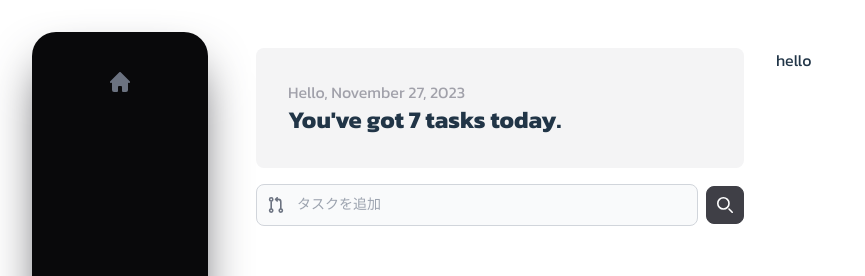
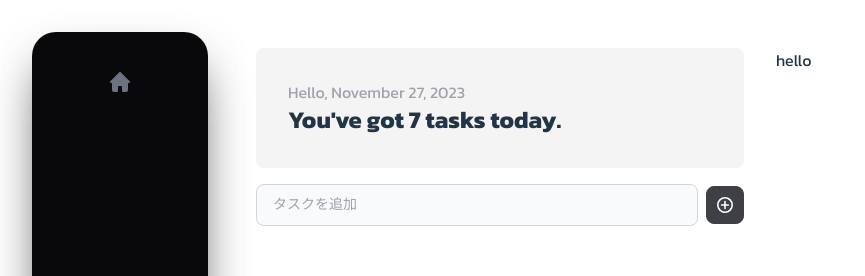
Before and after one commit to sooom1627/trail, a React (Vite) app: page / in a window 1280 px wide. Shown: the top 276 px of the page, without its empty margins (0-865 px from the left). Built offline with nearby package versions, Linux system fonts and the light colour scheme; a web font is replaced by a local one.

Commit message:
design:fix form design

```diff
--- a/src/components/ui/Form.tsx
+++ b/src/components/ui/Form.tsx
@@ -13,27 +13,10 @@ export const Form: React.FC<FormProps> = (props) => {
 					Search
 				</label>
 				<div className="relative w-full">
-					<div className="absolute inset-y-0 start-0 flex items-center ps-3 pointer-events-none">
-						<svg
-							className="w-4 h-4 text-gray-500 dark:text-gray-400"
-							aria-hidden="true"
-							xmlns="http://www.w3.org/2000/svg"
-							fill="none"
-							viewBox="0 0 18 20"
-						>
-							<path
-								stroke="currentColor"
-								stroke-linecap="round"
-								stroke-linejoin="round"
-								stroke-width="2"
-								d="M3 5v10M3 5a2 2 0 1 0 0-4 2 2 0 0 0 0 4Zm0 10a2 2 0 1 0 0 4 2 2 0 0 0 0-4Zm12 0a2 2 0 1 0 0 4 2 2 0 0 0 0-4Zm0 0V6a3 3 0 0 0-3-3H9m1.5-2-2 2 2 2"
-							/>
-						</svg>
-					</div>
 					<input
 						type="text"
 						id="simple-search"
-						className="bg-gray-50 border border-gray-300 text-gray-900 text-sm rounded-lg focus:ring-zinc-500 focus:border-zinc-500 block w-full ps-10 p-2.5  dark:bg-gray-700 dark:border-gray-600 dark:placeholder-gray-400 dark:text-white dark:focus:ring-zinc-500 dark:focus:border-zinc-500"
+						className="bg-gray-50 border border-gray-300 text-gray-900 text-sm rounded-lg focus:ring-zinc-500 focus:border-zinc-500 block w-full p-2.5 pl-4 dark:bg-gray-700 dark:border-gray-600 dark:placeholder-gray-400 dark:text-white dark:focus:ring-zinc-500 dark:focus:border-zinc-500"
 						placeholder={placeholder}
 					/>
 				</div>
@@ -42,7 +25,7 @@ export const Form: React.FC<FormProps> = (props) => {
 					className="p-2.5 ms-2 text-sm font-medium text-white bg-zinc-700 rounded-lg border border-zinc-700 hover:bg-zinc-800 focus:ring-4 focus:outline-none focus:ring-zinc-300 dark:bg-zinc-600 dark:hover:bg-zinc-700 dark:focus:ring-zinc-800"
 				>
 					<svg
-						className="w-4 h-4"
+						className="w-4 h-4 text-white dark:text-white"
 						aria-hidden="true"
 						xmlns="http://www.w3.org/2000/svg"
 						fill="none"
@@ -53,10 +36,9 @@ export const Form: React.FC<FormProps> = (props) => {
 							stroke-linecap="round"
 							stroke-linejoin="round"
 							stroke-width="2"
-							d="m19 19-4-4m0-7A7 7 0 1 1 1 8a7 7 0 0 1 14 0Z"
+							d="M10 5.757v8.486M5.757 10h8.486M19 10a9 9 0 1 1-18 0 9 9 0 0 1 18 0Z"
 						/>
 					</svg>
-					<span className="sr-only">Search</span>
 				</button>
 			</form>
 		</>
--- a/src/index.css
+++ b/src/index.css
@@ -40,25 +40,6 @@ h1 {
 	line-height: 1.1;
 }
 
-button {
-	border-radius: 8px;
-	border: 1px solid transparent;
-	padding: 0.6em 1.2em;
-	font-size: 1em;
-	font-weight: 500;
-	font-family: inherit;
-	background-color: #1a1a1a;
-	cursor: pointer;
-	transition: border-color 0.25s;
-}
-button:hover {
-	border-color: #646cff;
-}
-button:focus,
-button:focus-visible {
-	outline: 4px auto -webkit-focus-ring-color;
-}
-
 @media (prefers-color-scheme: light) {
 	:root {
 		color: #213547;
```
